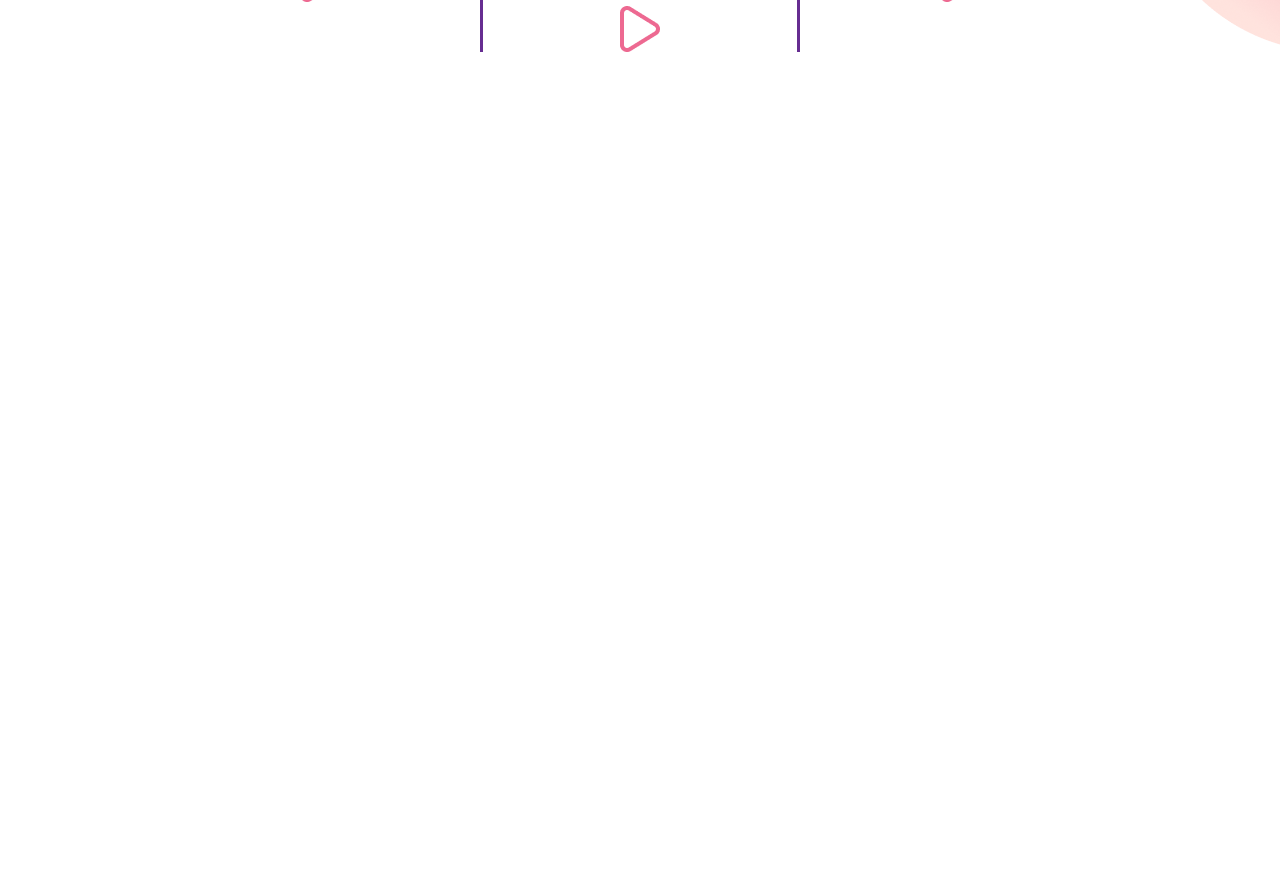
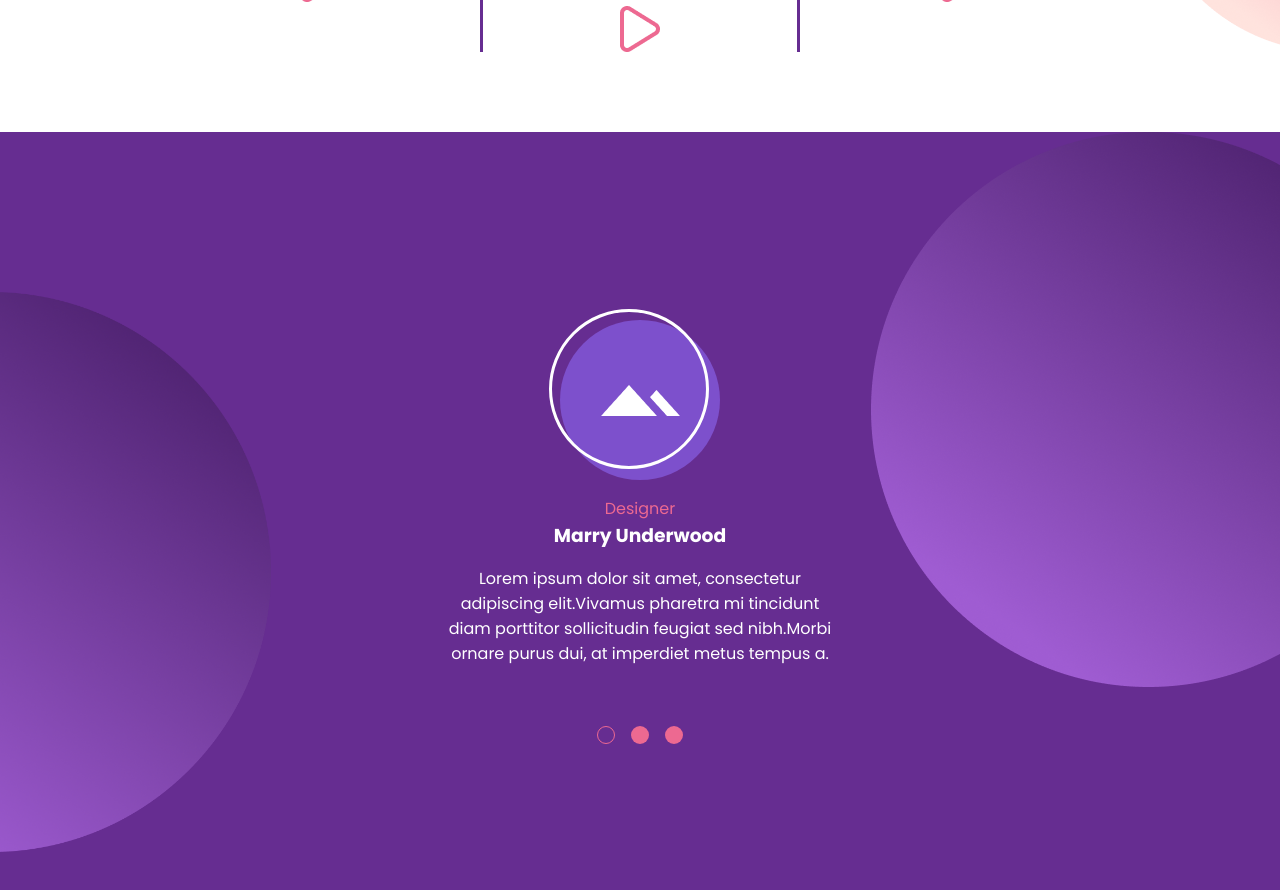
Before and after one commit to study-hary-id/react-portfolio-website, a React (Create React App) app: page / in a window 1280 px wide. Shown: the part 6800-7690 px from the top of the page. Before the commit the page ends 6932 px from the top, so only its background shows below. Built offline with nearby package versions, Linux system fonts and the light colour scheme.

Commit message:
Import Testimonials to App component

```diff
--- a/src/App.js
+++ b/src/App.js
@@ -1,6 +1,7 @@
 import React from "react";
 import Blog from "./components/Blog";
 import Home from "./components/Home";
+import Testimonials from "./components/Testimonials";
 import Milestones from "./components/Milestones";
 import Portfolio from "./components/Portfolio";
 import Services from "./components/Services";
@@ -17,6 +18,7 @@ function App() {
       <Blog />
       <Video />
       <Pricing />
+      <Testimonials />
     </div>
   );
 }
```
